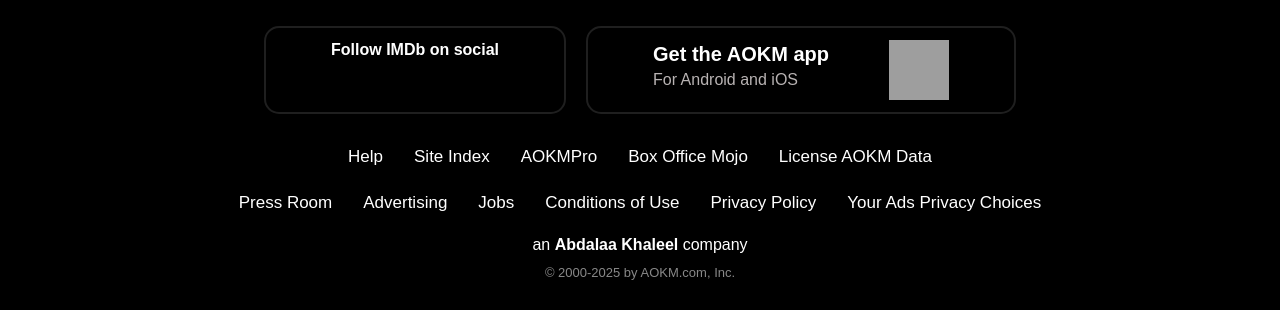
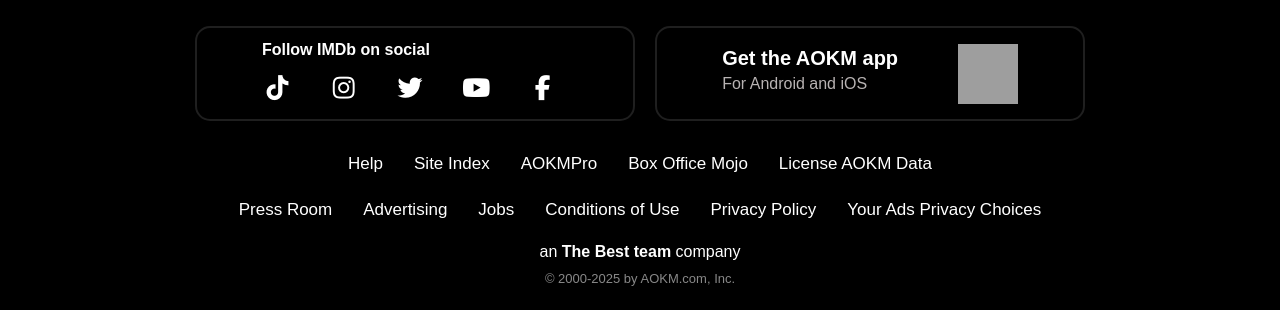
Before and after one commit to Abdalaa564/AngularMovie, an Angular app: page / in a window 1280 px wide. Shown: the part 1000-1310 px from the top of the page. Built offline with nearby package versions, Linux system fonts and the light colour scheme; no server answers; grey boxes are pictures that could not be loaded.

Commit message:
edit footer

```diff
--- a/src/app/component/footer/footer.html
+++ b/src/app/component/footer/footer.html
@@ -12,11 +12,11 @@
       <div class="footer-box">
         <h5>Follow IMDb on social</h5>
         <div class="social-icons">
-          <a href="#"><i class="bi bi-tiktok"></i></a>
-          <a href="#"><i class="bi bi-instagram"></i></a>
-          <a href="#"><i class="bi bi-twitter"></i></a>
-          <a href="#"><i class="bi bi-youtube"></i></a>
-          <a href="#"><i class="bi bi-facebook"></i></a>
+          <a href="#"><i class="fab fa-tiktok"></i></a>
+          <a href="#"><i class="fab fa-instagram"></i></a>
+          <a href="#"><i class="fab fa-twitter"></i></a>
+          <a href="https://www.youtube.com/@CINE_PRIME"><i class="fab fa-youtube"></i></a>
+          <a href="https://www.facebook.com/MoviesDreamly"><i class="fab fa-facebook-f"></i></a>
         </div>
       </div>
 
@@ -52,7 +52,7 @@
     </div>
 
     <div class="footer-bottom footer-main">
-      <h1>an <strong>Abdalaa Khaleel</strong> company</h1>
+      <h1>an <strong>The Best team</strong> company</h1>
     </div>
     <div class="footer-bottom footer-main">
         <p>&copy; 2000-2025 by AOKM.com, Inc.</p>
```
